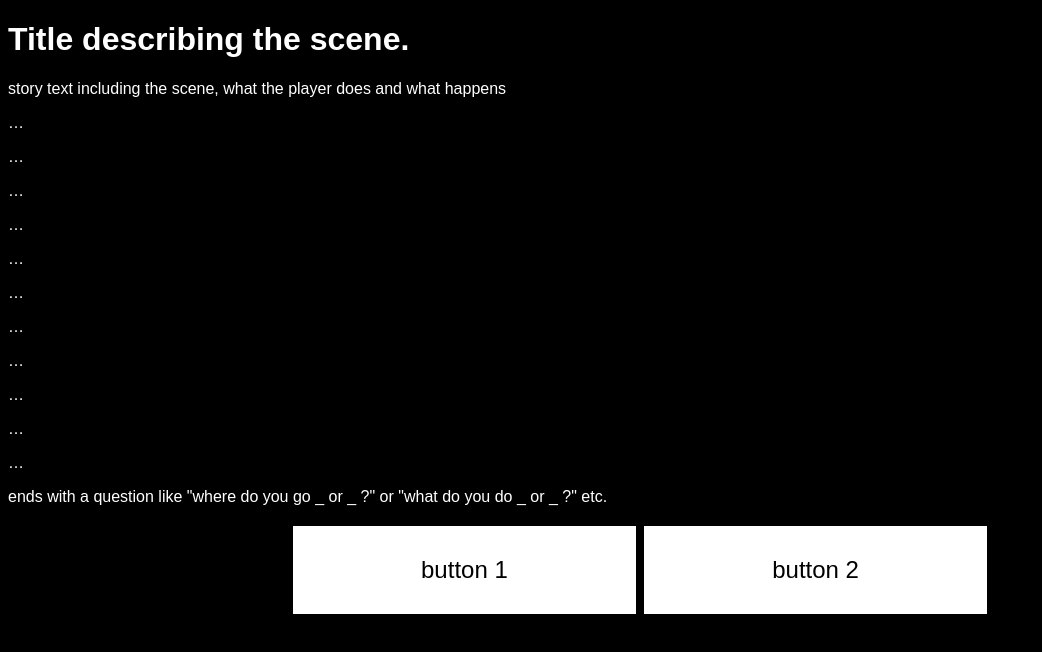
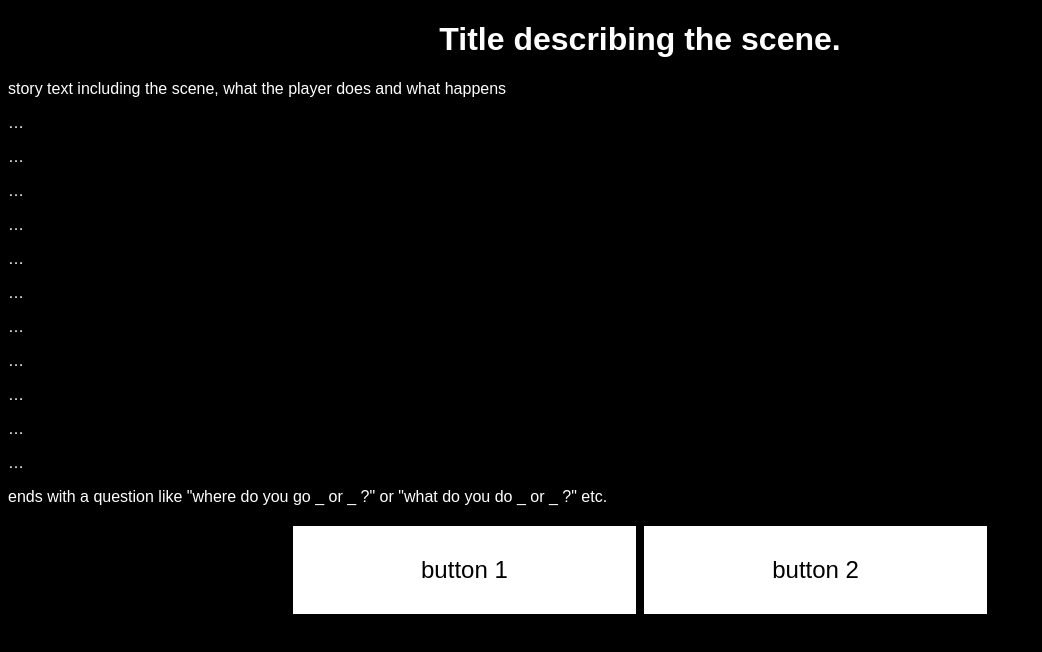
Before and after one commit to bintushang/School-project-vercel, a plain HTML site: page index.html in a window 1280 px wide. Shown: the whole page, without its empty margins (0-1042 px from the left). Drawn offline with Linux system fonts and the light colour scheme.

Commit message:
Update index.html

```diff
--- a/index.html
+++ b/index.html
@@ -5,7 +5,7 @@
   <link rel="stylesheet" href="style.css">
 </head>
 <body>
-  <h1 style="color:white;">Title describing the scene.</h1>
+  <center><h1 style="color:white;">Title describing the scene.</h1></center>
   <p style="color:white;">story text including the scene, what the player does and what happens</p>
     <p>…</p>
     <p>…</p>
```
